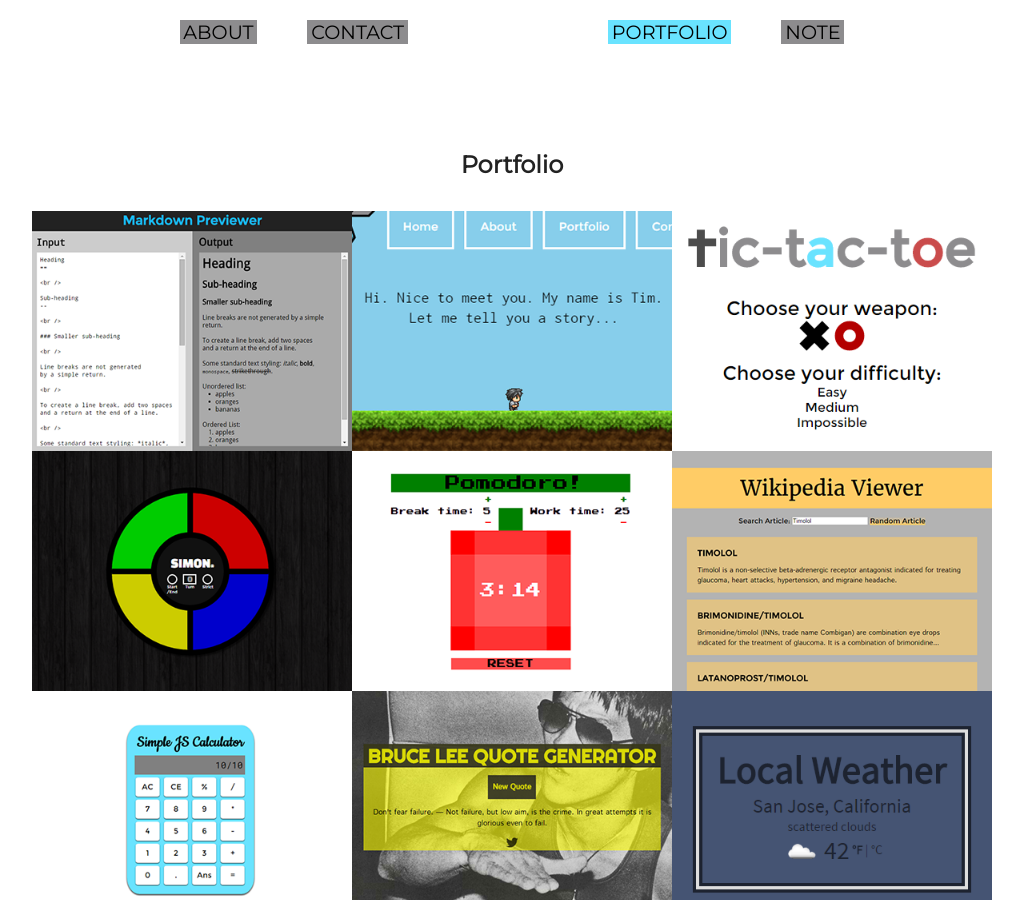
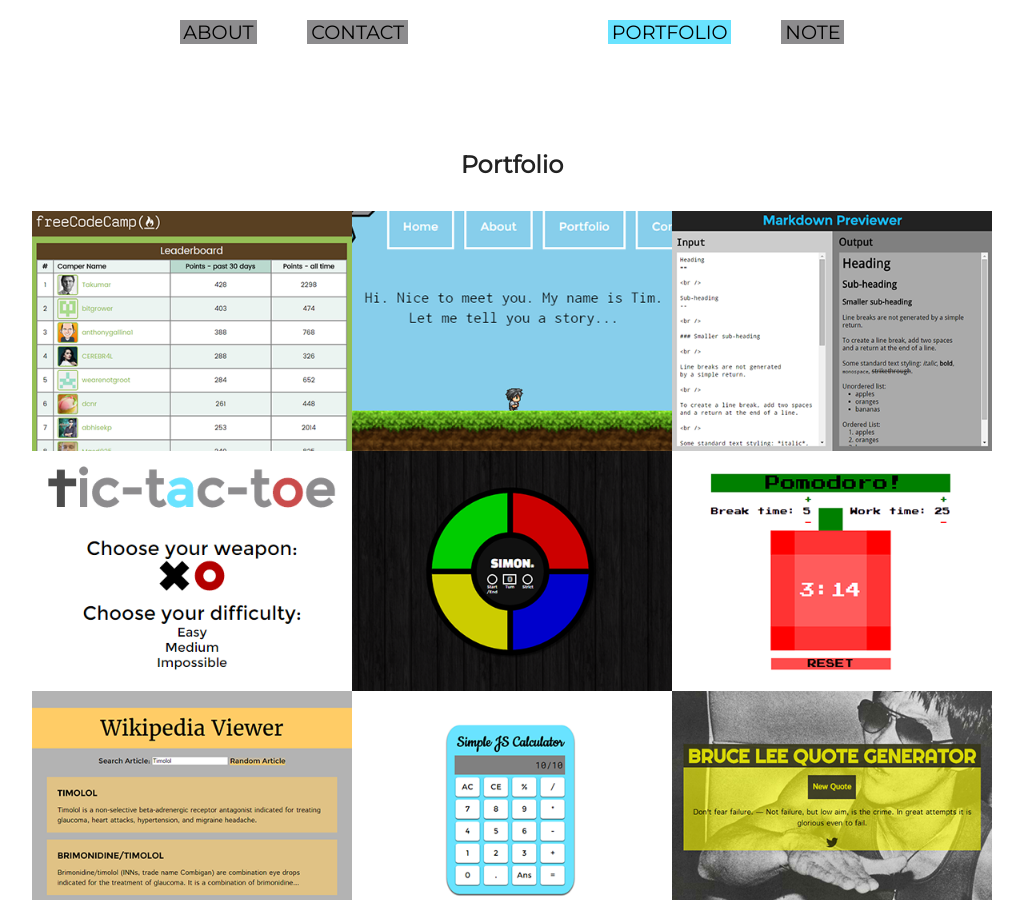
Before and after one commit to timolawl/timolawl.github.io, a Jekyll site: the page built from portfolio/index.html, in a window 1280 px wide and 900 px high. Shown: the whole window, without its empty margins (128-1151 px from the left). Built offline with Jekyll 4.4.1, drawn with Linux system fonts in a browser that asks for light colours.

Commit message:
Add FCC camper leaderboard project to portfolio

```diff
--- a/portfolio/index.html
+++ b/portfolio/index.html
@@ -16,10 +16,13 @@
 
 <div class='grid'>
     <div class='grid-4-of-12 portfolio-0'>
-        <a href='//codepen.io/timchiang/full/ZWQVyy'><img class='portfolio__project-image' src='{{ "/static/images/portfolio/markdown.png" | prepend: site.baseurl }}'></a>
+        <a href='//codepen.io/timchiang/full/grrOGK'><img class='portfolio__project-image' src='{{ "/static/images/portfolio/leaderboard.png" | prepend: site.baseurl }}'></a>
     </div>
     <div class='grid-4-of-12 portfolio-0'>
         <a href='//codepen.io/timchiang/full/mPedPG'><img class='portfolio__project-image' src='{{ "/static/images/portfolio/story.png" | prepend: site.baseurl }}'></a>
+    </div>
+    <div class='grid-4-of-12 portfolio-0'>
+        <a href='//codepen.io/timchiang/full/ZWQVyy'><img class='portfolio__project-image' src='{{ "/static/images/portfolio/markdown.png" | prepend: site.baseurl }}'></a>
     </div>
     <div class='grid-4-of-12 portfolio-1'>
         <a href='//codepen.io/timchiang/full/reBZPx'><img class='portfolio__project-image' src='{{ "/static/images/portfolio/tictactoe.png" | prepend: site.baseurl }}'></a>
```
Also changed, not shown: static/images/portfolio/leaderboard.png (added).
